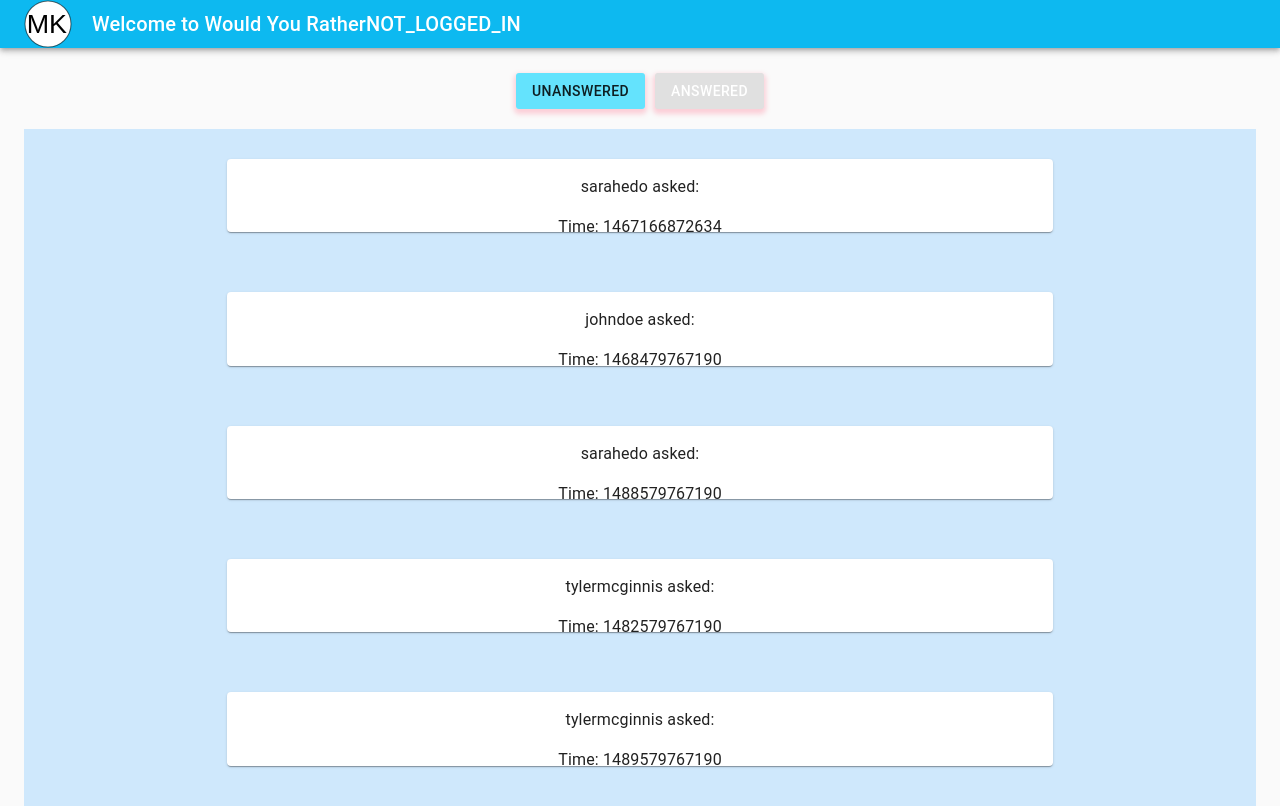
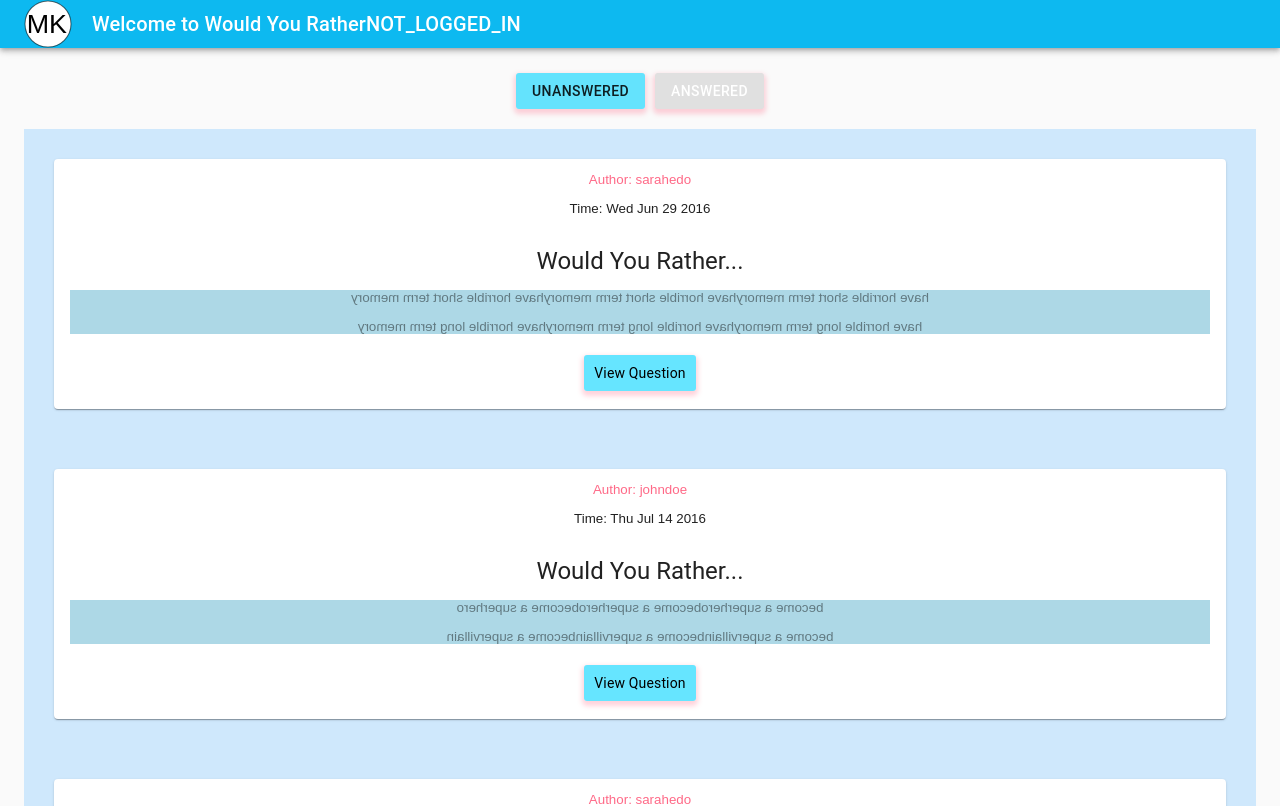
Before and after one commit to MKortmann/wouldyourather, a React (Create React App) app: page /logged in a window 1280 px wide. Shown: the top 806 px of the page. Built offline with nearby package versions, Linux system fonts and the light colour scheme.

Commit message:
bug: fix bugs with Typography element

```diff
--- /dev/null
+++ b/src/components/QuestionCard.js
@@ -0,0 +1,66 @@
+import React, { useState } from 'react';
+import { makeStyles } from '@material-ui/core/styles';
+import Card from '@material-ui/core/Card';
+import CardActionArea from '@material-ui/core/CardActionArea';
+import CardActions from '@material-ui/core/CardActions';
+import CardContent from '@material-ui/core/CardContent';
+import CardMedia from '@material-ui/core/CardMedia';
+import Button from './Button';
+import Typography from '@material-ui/core/Typography';
+import { Link } from "react-router-dom";
+
+const useStyles = makeStyles({
+  card: {
+    margin: "30px",
+    minHeight: "250px",
+    minWidth: "320px"
+  },
+});
+
+const buttonStyle = {
+    background: 'rgba(0,212,255,0.6)',
+    border: 0,
+    borderRadius: 3,
+    boxShadow: '0 3px 5px 2px rgba(255, 105, 135, .3)',
+    color: 'black',
+    height: 48,
+    padding: 10,
+    textDecoration: "none",
+    "&:hover": {
+      background: "rgba(255, 105, 135, .5)",
+    },
+    margin: "5px",
+    marginBottom: "20px"
+  }
+
+export default function SingleQuestion(props) {
+  const classes = useStyles();
+
+  const [showCard, setShowCard] = useState(false);
+
+  // converting timestamp to date
+  const data = props.item.timestamp;
+  let ts = new Date(props.item.timestamp);
+
+
+  return (
+    <Card className={classes.card}>
+      <CardActionArea style={{cursor: "pointer"}}>
+        <div>
+          <p style={{color: "rgba(255, 105, 135)"}}>Author: {props.item.author}</p>
+          <p>Time: {ts.toDateString()}</p>
+        </div>
+        <CardContent>
+          <Typography gutterBottom variant="h5" component="h2">
+            Would You Rather...
+          </Typography>
+          <div color="textSecondary" style={{backgroundColor: "lightblue"}}>
+            <p style={{opacity: "0.5", transform: "scale(-1,1)"}}>{props.item.optionOne.text}{props.item.optionOne.text}{props.item.optionOne.text}</p>
+            <p style={{opacity: "0.5", transform: "scale(-1,1)"}}>{props.item.optionTwo.text}{props.item.optionTwo.text}{props.item.optionTwo.text}</p>
+          </div>
+        </CardContent>
+      </CardActionArea>
+        <Link to={{ pathname: "/singleQuestion", state: {item: props.item}}} style={buttonStyle}>View Question</Link>
+    </Card>
+  );
+}
--- a/src/components/SingleQuestion.js
+++ /dev/null
@@ -1,49 +0,0 @@
-import React from 'react';
-import { makeStyles } from '@material-ui/core/styles';
-import Card from '@material-ui/core/Card';
-import CardActionArea from '@material-ui/core/CardActionArea';
-import CardActions from '@material-ui/core/CardActions';
-import CardContent from '@material-ui/core/CardContent';
-import CardMedia from '@material-ui/core/CardMedia';
-import Button from '@material-ui/core/Button';
-import Typography from '@material-ui/core/Typography';
-
-const useStyles = makeStyles({
-  card: {
-    margin: "30px"
-  },
-});
-
-export default function SingleQuestion(props) {
-  const classes = useStyles();
-
-  return (
-    <Card className={classes.card}>
-      <CardActionArea>
-        <Typography>
-        <p>{props.item.author} asked:</p>
-        <p>Time: {props.item.timestamp}</p>
-
-
-        </Typography>
-        <CardContent>
-          <Typography gutterBottom variant="h5" component="h2">
-            Lizard
-          </Typography>
-          <Typography variant="body2" color="textSecondary" component="p">
-            Lizards are a widespread group of squamate reptiles, with over 6,000 species, ranging
-            across all continents except Antarctica
-          </Typography>
-        </CardContent>
-      </CardActionArea>
-      <CardActions>
-        <Button size="small" color="primary">
-          Share
-        </Button>
-        <Button size="small" color="primary">
-          Learn More
-        </Button>
-      </CardActions>
-    </Card>
-  );
-}
--- a/src/containers/Questions.js
+++ b/src/containers/Questions.js
@@ -7,14 +7,13 @@ import CardContent from '@material-ui/core/CardContent';
 import CardMedia from '@material-ui/core/CardMedia';
 import Button from '@material-ui/core/Button';
 import Typography from '@material-ui/core/Typography';
-import Question from "../components/SingleQuestion"
+import Question from "../components/QuestionCard"
 import CssBaseline from '@material-ui/core/CssBaseline';
 import Container from '@material-ui/core/Container';
 
 const useStyles = makeStyles({
   root: {
     display: "flex",
-    alignItems: "center",
     flexDirection: "column",
   }
 });
@@ -22,19 +21,11 @@ const useStyles = makeStyles({
 export default function Questions(props) {
 
 
-
-  // useEffect( () => {
-  //
-  //   console.log(`[Questions]: ${props.answeredQuestions}`);
-  //   console.log(`[Not Answered Questions]: ${props.unansweredQuestions}`);
-  //
-  // }, [])
-
   let componentQuestions = null;
   if (props.answeredQuestions !== undefined) {
     componentQuestions = (
       props.answeredQuestions.map((item, index) => {
-        return(<Question item={item}/>)
+        return(<Question key={index} item={item}/>)
       })
     )
   }
@@ -46,7 +37,7 @@ export default function Questions(props) {
     <React.Fragment>
       <CssBaseline />
       <Container >
-      <div className={classes.root} component="div" style={{ backgroundColor: '#cfe8fc', height: '100vh'}}>
+      <div className={classes.root} component="div" style={{ backgroundColor: '#cfe8fc'}}>
       {componentQuestions}
       </div>
       </Container>
```
